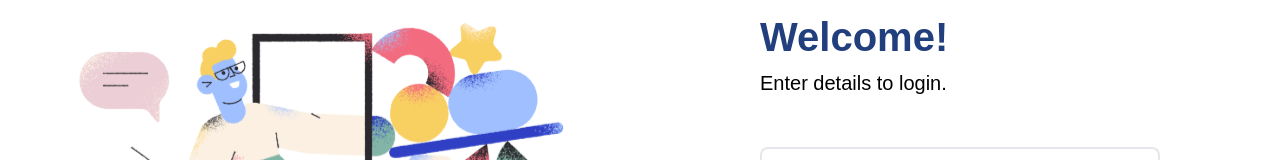
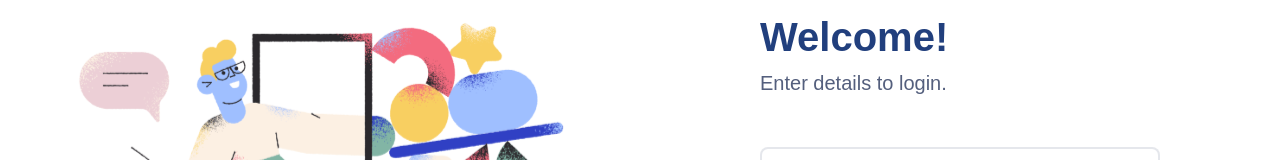
Before and after one commit to spyatmycode/lendsqr-fe-test, a React (Create React App) app: page / in a window 1280 px wide. Shown: the part 207-367 px from the top of the page. Built offline with nearby package versions, Linux system fonts and the light colour scheme; a web font is replaced by a local one.

Commit message:
feat(Login.tsx): Initialized repo and completed Login page.

```diff
--- a/src/pages/Login/Login.module.scss
+++ b/src/pages/Login/Login.module.scss
@@ -133,6 +133,7 @@
     :nth-child(2){
         line-height: 27.32px;
         font-size: 20px;
+        color:$regularText;
     }
 }
 
```
